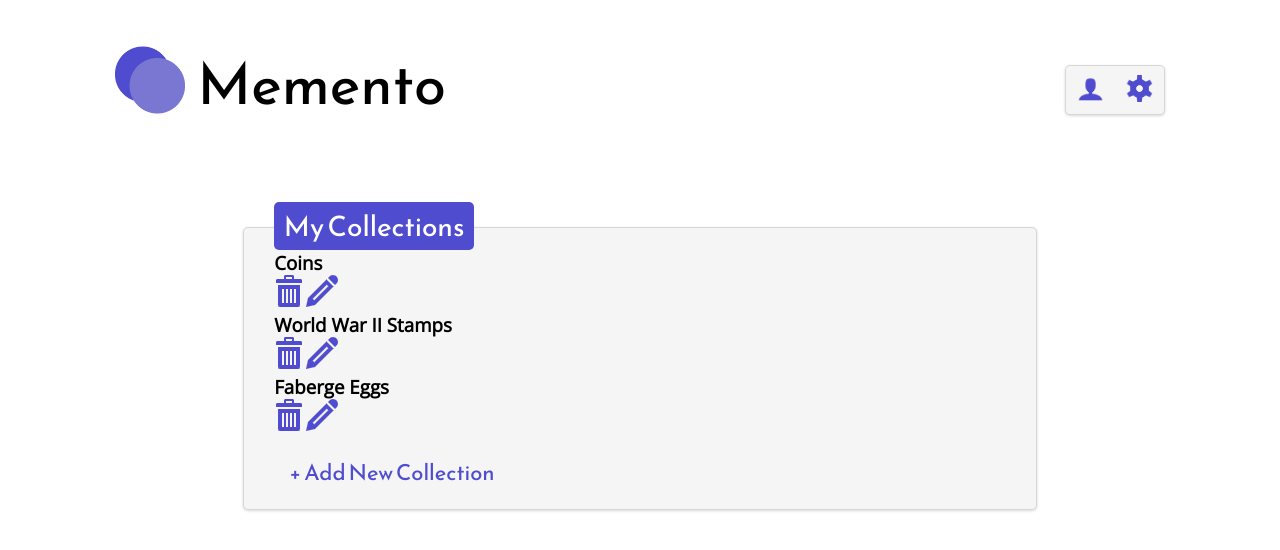
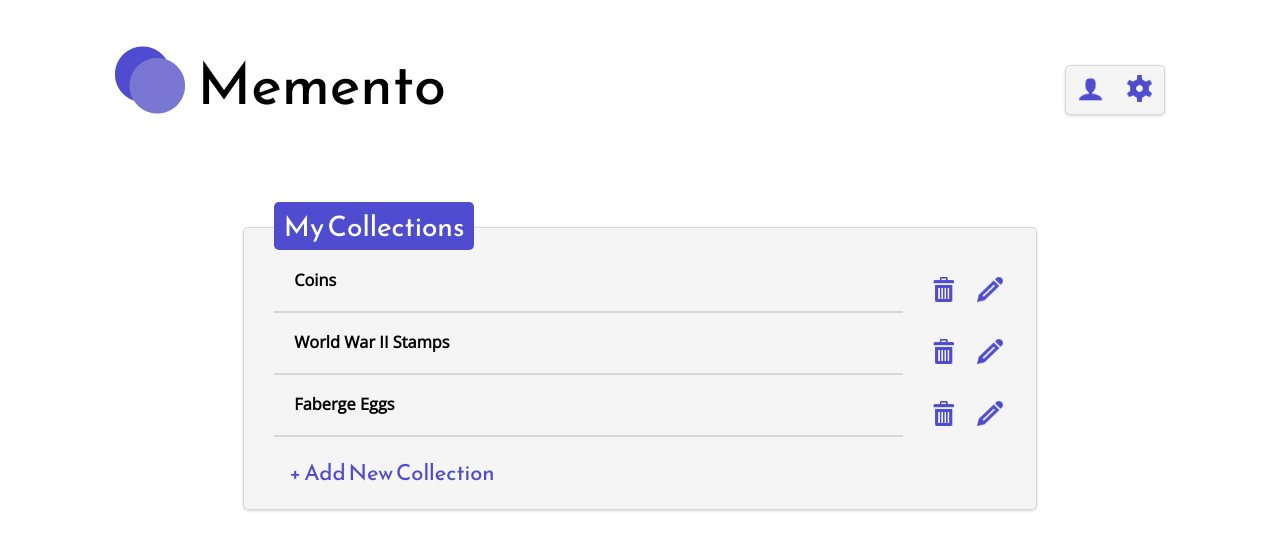
Before and after one commit to mattumland/memento, a React (Create React App) app: page / in a window 1280 px wide. Shown: the top 550 px of the page. Built offline with nearby package versions, Linux system fonts and the light colour scheme.

Commit message:
Match comp styling

```diff
--- a/src/Collection/Collection.scss
+++ b/src/Collection/Collection.scss
@@ -2,9 +2,37 @@
 
 .collection {
     width: 100%;
+    height: 62px;
+    display: flex;
+    justify-content: space-between;
+    align-items: center;
+    // margin: 2px 0 2px 0;
     font-family: $mainFont;
+    font-weight: 300;
+    font-size: 14px;
+}
 
-    .hidden {
-        display: none;
+.title-container {
+    width: 100%;
+    margin: 0 25px 0 0;
+    border-bottom: solid 2px $darkGray;
+
+    h3 {
+        margin: 20px 0 20px 20px;
     }
 }
+
+.button-container {
+    width: 90px;
+    display: flex;
+    justify-content: space-between;
+    margin: 20px 0 0 0;
+
+    img {
+        width: 80%;
+    }
+}
+
+.hidden {
+    display: none;
+}
```
